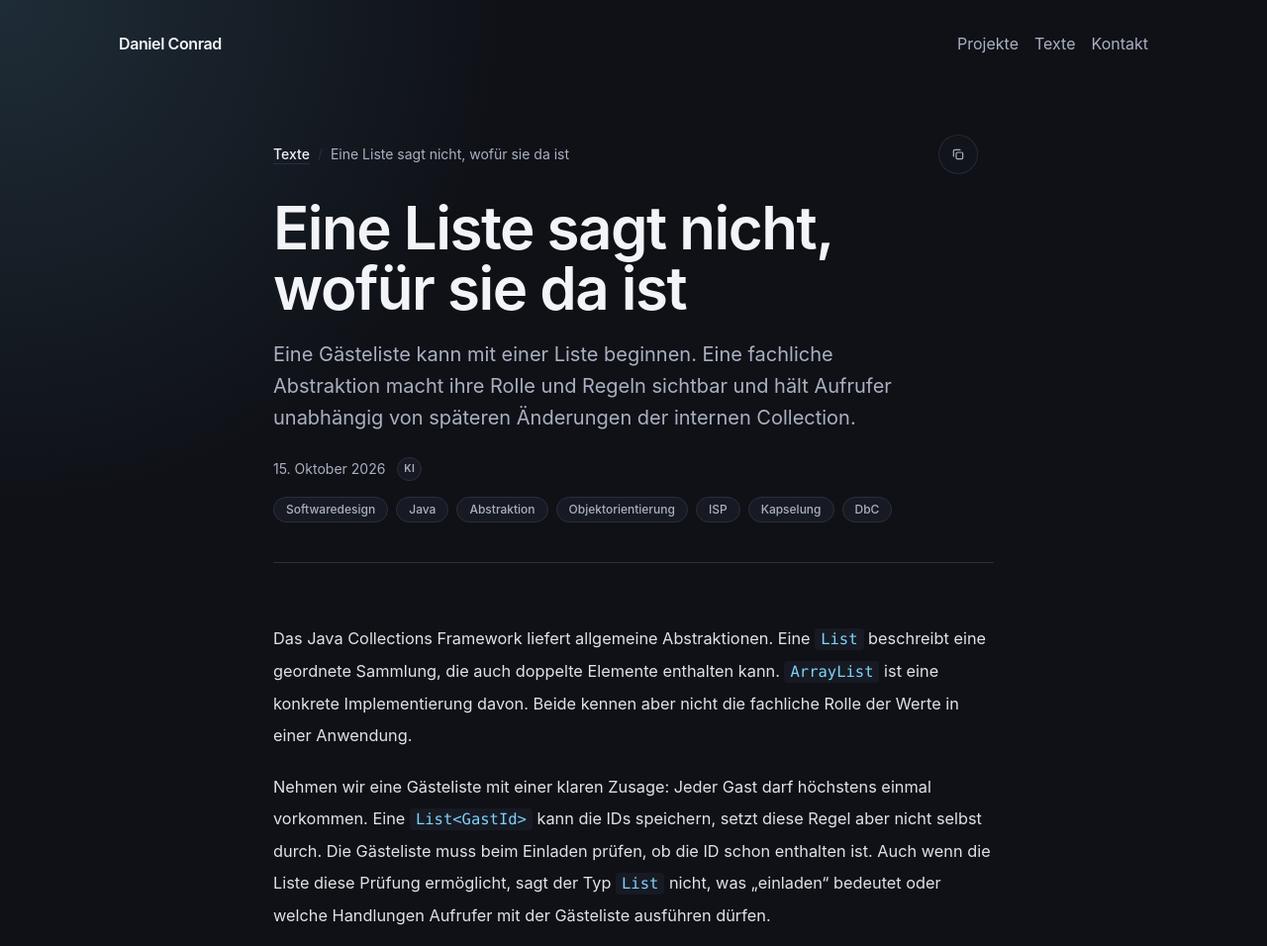
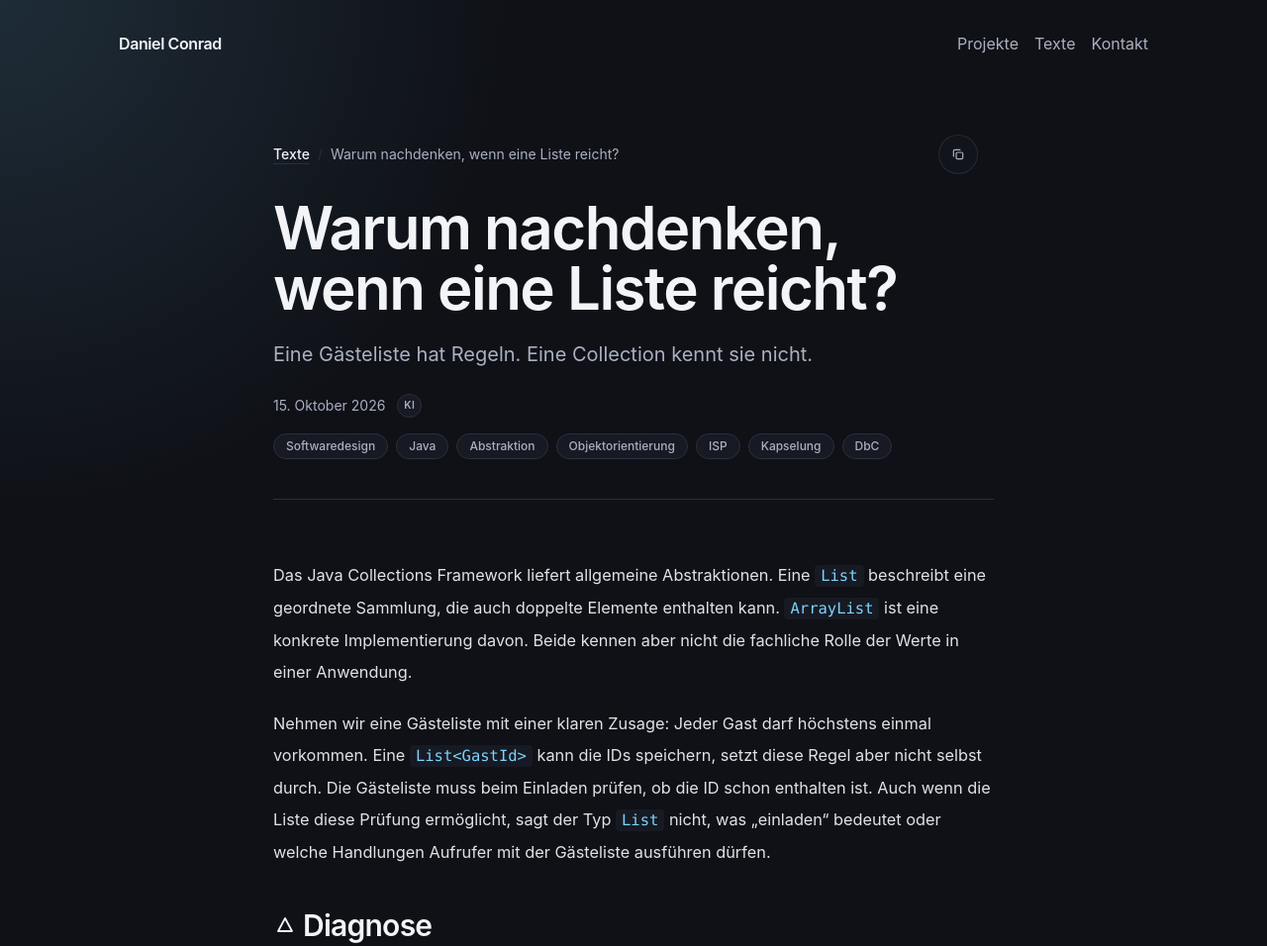
Before and after one commit to daniel-conrad-tech/daniel-conrad-tech.github.io, a website: page texte/eine-liste-sagt-nicht-wofuer-sie-da-ist.html in a window 1280 px wide. Shown: the top 956 px of the page at 99% size. Drawn offline with Linux system fonts and the light colour scheme.

Commit message:
Listenartikel mit neuem Titel und Untertitel veröffentlichen

```diff
--- a/texte/eine-liste-sagt-nicht-wofuer-sie-da-ist.html
+++ b/texte/eine-liste-sagt-nicht-wofuer-sie-da-ist.html
@@ -3,8 +3,8 @@
     <head>
         <meta charset="utf-8" />
         <meta name="viewport" content="width=device-width, initial-scale=1" />
-        <title>Eine Liste sagt nicht, wofür sie da ist | Daniel Conrad</title>
-        <meta name="description" content="Eine Gästeliste kann mit einer Liste beginnen. Eine fachliche Abstraktion macht ihre Rolle und Regeln sichtbar und hält Aufrufer unabhängig von späteren Änderungen der internen Collection." />
+        <title>Warum nachdenken, wenn eine Liste reicht? | Daniel Conrad</title>
+        <meta name="description" content="Eine Gästeliste hat Regeln. Eine Collection kennt sie nicht." />
         <link rel="stylesheet" href="/assets/css/style.css" />
         <link rel="canonical" href="https://daniel-conrad.tech/texte/eine-liste-sagt-nicht-wofuer-sie-da-ist.html" />
     </head>
@@ -23,7 +23,7 @@
                 <div class="article-breadcrumb">
                     <a class="inline-link" href="/texte/">Texte</a>
                     <span class="article-breadcrumb-separator">/</span>
-                    <span>Eine Liste sagt nicht, wofür sie da ist</span>
+                    <span>Warum nachdenken, wenn eine Liste reicht?</span>
                 </div>
                 <div class="article-actions">
                     <button
@@ -53,8 +53,8 @@
             </div>
             <article>
                 <header class="article-header">
-                    <h1 class="article-title">Eine Liste sagt nicht, wofür sie da ist</h1>
-                    <p class="article-summary">Eine Gästeliste kann mit einer Liste beginnen. Eine fachliche Abstraktion macht ihre Rolle und Regeln sichtbar und hält Aufrufer unabhängig von späteren Änderungen der internen Collection.</p>
+                    <h1 class="article-title">Warum nachdenken, wenn eine Liste reicht?</h1>
+                    <p class="article-summary">Eine Gästeliste hat Regeln. Eine Collection kennt sie nicht.</p>
                     <div class="article-meta">
                         <time datetime="2026-10-15">15. Oktober 2026</time>
                         <span class="ai-disclosure" tabindex="0" aria-label="In Zusammenarbeit mit KI erstellt; inhaltlich geprüft und redaktionell verantwortet von Daniel Conrad.">
```
Also changed, not shown: texte/der-begriff-war-schon-da-der-typ-fehlte.html (+1 -1 lines), texte/index.html (+2 -2 lines).
